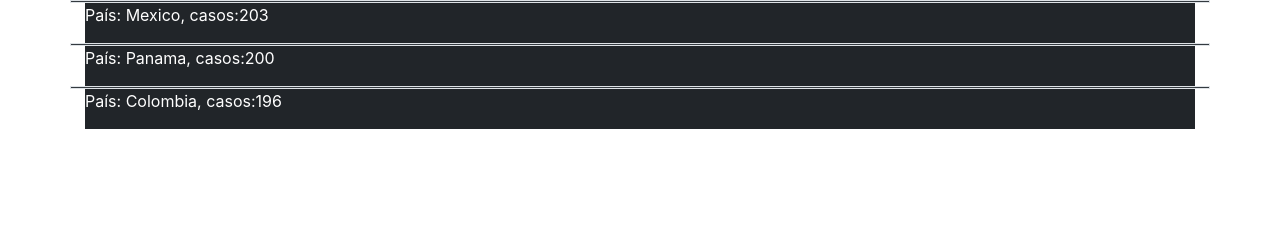
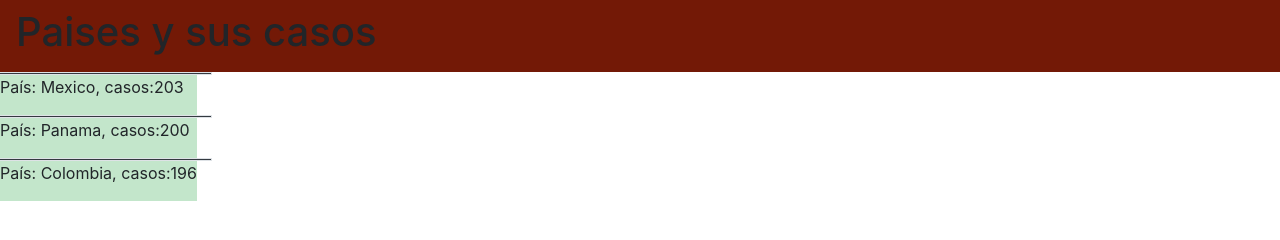
Before and after one commit to pamario98/Practicasgeo, a plain HTML site: page 1ER PARCIAL/Practicas Fetch/practica1fetch.html in a window 1280 px wide. Drawn offline with nearby package versions, Linux system fonts and the light colour scheme.

Commit message:
PracticasFetch

```diff
--- a/1ER PARCIAL/Practicas Fetch/practica1fetch.html
+++ b/1ER PARCIAL/Practicas Fetch/practica1fetch.html
@@ -7,9 +7,11 @@
     <link rel="stylesheet" href="https://maxcdn.bootstrapcdn.com/bootstrap/4.0.0/css/bootstrap.min.css" integrity="sha384-Gn5384xqQ1aoWXA+058RXPxPg6fy4IWvTNh0E263XmFcJlSAwiGgFAW/dAiS6JXm" crossorigin="anonymous">
 </head>
 <body>
-
-    <div class="container" >
-        <table id="paises"class="table table-dark">
+    <nav class="navbar navbar-light" style="background-color: #731906;">
+        <h1>Paises y sus casos</h1>
+      </nav>
+    <div>
+        <table id="paises" class="table-success">
 
           </table>
     </div>
```
